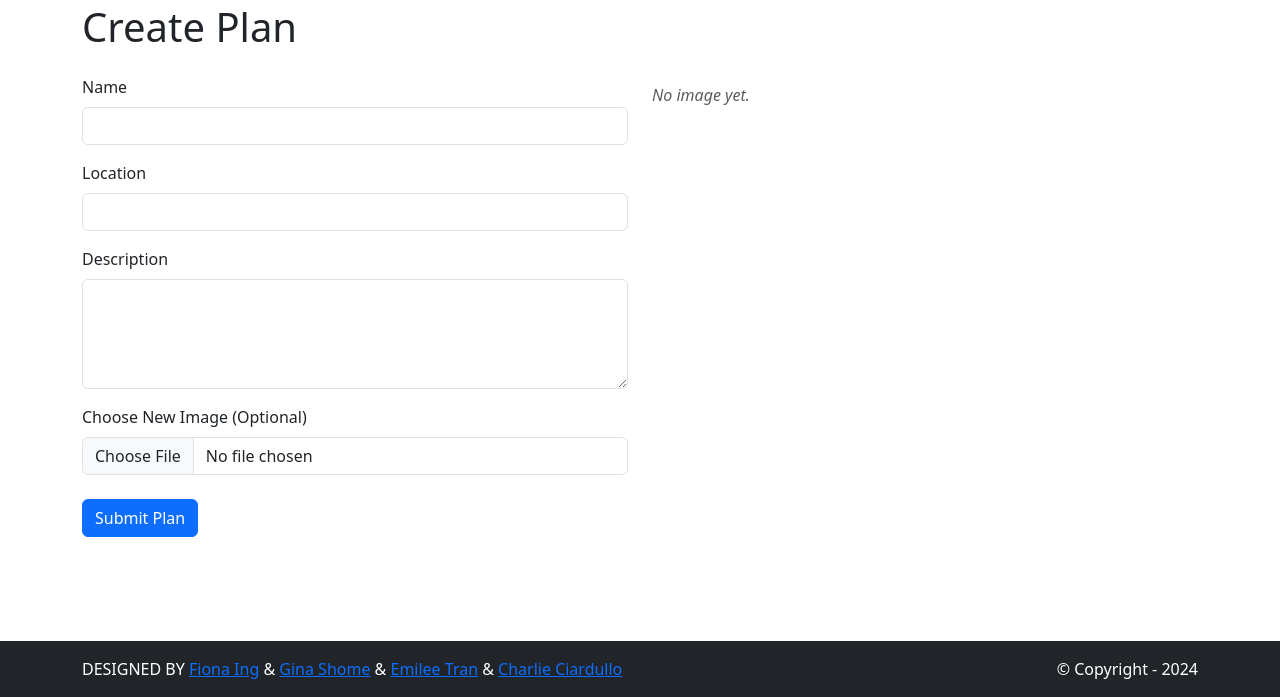
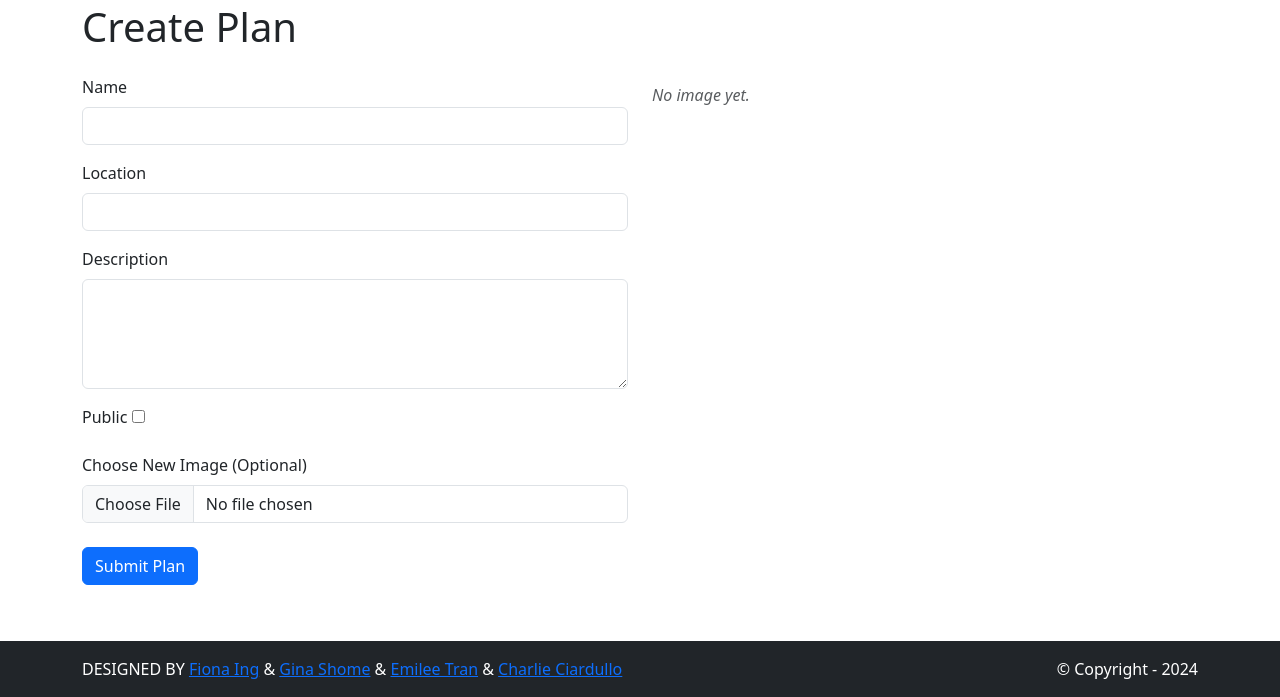
Before and after one commit to fionaing/mygration, a Django app: page /add-plan/ in a window 1280 px wide. Shown: the part 103-800 px from the top of the page. Run offline with Django 5.2, Linux system fonts and the light colour scheme; a user stored in the database is signed in; some libraries are stand-ins or nearby versions.

Commit message:
Public field added to plans
Added public field to plans and have the main filtered by public. Add form doesn't actually edit if public or not

```diff
--- a/accounts/templates/accounts/add_plan.html
+++ b/accounts/templates/accounts/add_plan.html
@@ -29,6 +29,12 @@
           <label for="{{ form.description.id_for_label }}" class="form-label">Description</label>
           {{ form.description }}
           {{ form.description.errors }}
+        </div>
+
+        <div class="mb-3">
+          <label for="{{ form.public.id_for_label }}" class="form-label">Public </label>
+          <input type="checkbox" name="public" id="public" value="{{ form.public }}" >
+          {{ form.public.errors }}
         </div>
 
         {# clean “Choose new image” input (no redundant current-url line) #}
--- a/accounts/views.py
+++ b/accounts/views.py
@@ -132,6 +132,7 @@ def add_plan(request):
         if form.is_valid():
             plan = form.save(commit=False)
             plan.user = request.user        # link the logged‑in user
+            plan.public = request.POST['public']
             plan.save()
             return redirect("accounts.plans")  # after save go to /plans/
     else:
--- a/home/forms.py
+++ b/home/forms.py
@@ -15,4 +15,5 @@ class PlanForm(forms.ModelForm):
             "location":    forms.TextInput(attrs={"class": "form-control"}),
             "description": forms.Textarea(attrs={"class": "form-control", "rows": 4}),
             "image":       forms.ClearableFileInput(attrs={"class": "form-control"}),
+            "public": forms.CheckboxInput(attrs={"class": "form-control"}),
         }
--- a/home/models.py
+++ b/home/models.py
@@ -11,7 +11,8 @@ class Plan(models.Model):
     location = models.CharField(max_length=255) #txt field for location
     date = models.DateTimeField(auto_now_add=True) # set date
     description = models.TextField() # txt field for description
-    joined = models.CharField(max_length=255) # txt field to add whos joined
+    joined = models.IntegerField(default=0) # number of people who joined
+    public = models.BooleanField(default=True)
     image = models.ImageField(upload_to='plan_images/')
 
     def __str__(self):
--- a/home/views.py
+++ b/home/views.py
@@ -17,9 +17,9 @@ Searching for plans
 def index(request):
     search_term = request.GET.get('search')
     if search_term:
-        plans = Plan.objects.filter(name__icontains=search_term)
+        plans = Plan.objects.filter(name__icontains=search_term, public=True)
     else:
-        plans = Plan.objects.all()
+        plans = Plan.objects.filter(public=True)
 
     template_data = {}
     template_data['name'] = 'Plans'
@@ -55,7 +55,7 @@ def add_comment(request, id):
     if request.method == 'POST':
         text = request.POST.get('text')
         plan = get_object_or_404(Plan, id=id)
-        Comment.objects.create(user=request.user, plan=plan, text=text)
+        Comment.objects.create(user=request.user, plan=plan, comment=text)
     return redirect('plan.show', id=id)
 
 @login_required
```
Also changed, not shown: db.sqlite3, home/migrations/0001_initial.py (added), home/migrations/0002_alter_plan_joined.py (added), home/migrations/__init__.py (added), media/plan_images/Screenshot_2025-03-28_184936.png (added), media/plan_images/Screenshot_2025-03-28_184936_GTtB5Vb.png (added), media/plan_images/Screenshot_2025-04-13_212710.png (added).
